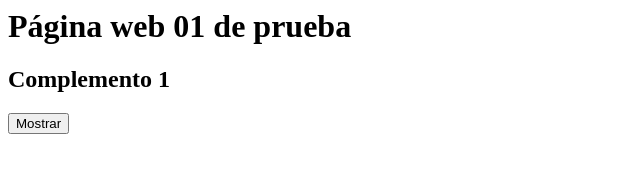
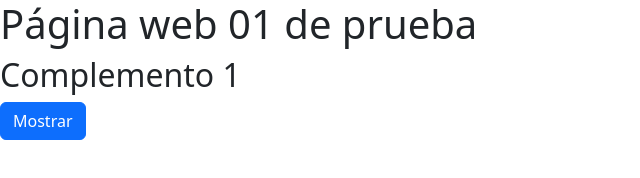
Before and after one commit to Np2Rs8/Prueba-Colab-01, a plain HTML site: page Pag_web_01/index.html in a window 1280 px wide. Shown: the whole page, without its empty margins (0-640 px from the left). Drawn offline with nearby package versions, Linux system fonts and the light colour scheme.

Commit message:
Nuevo complemento BOOTSTRAP
Se añadieron las herramientas de bootstrap

```diff
--- a/Pag_web_01/index.html
+++ b/Pag_web_01/index.html
@@ -1,12 +1,14 @@
 <html>
     <head>
         <title>Página web 01</title>
+        <link href="https://cdn.jsdelivr.net/npm/bootstrap@5.2.2/dist/css/bootstrap.min.css" rel="stylesheet" integrity="sha384-Zenh87qX5JnK2Jl0vWa8Ck2rdkQ2Bzep5IDxbcnCeuOxjzrPF/et3URy9Bv1WTRi" crossorigin="anonymous">
     </head>
     <body>
         <h1>Página web 01 de prueba</h1>
         <h2>Complemento 1</h2>
-        <input type="button" value="Mostrar" onclick="saludo()">
+        <input class="btn btn-primary" type="button" value="Mostrar" onclick="saludo()">
 
         <script src="script.js"></script>
+        <script src="https://cdn.jsdelivr.net/npm/bootstrap@5.2.2/dist/js/bootstrap.bundle.min.js" integrity="sha384-OERcA2EqjJCMA+/3y+gxIOqMEjwtxJY7qPCqsdltbNJuaOe923+mo//f6V8Qbsw3" crossorigin="anonymous"></script>
     </body>
 </html>
```
